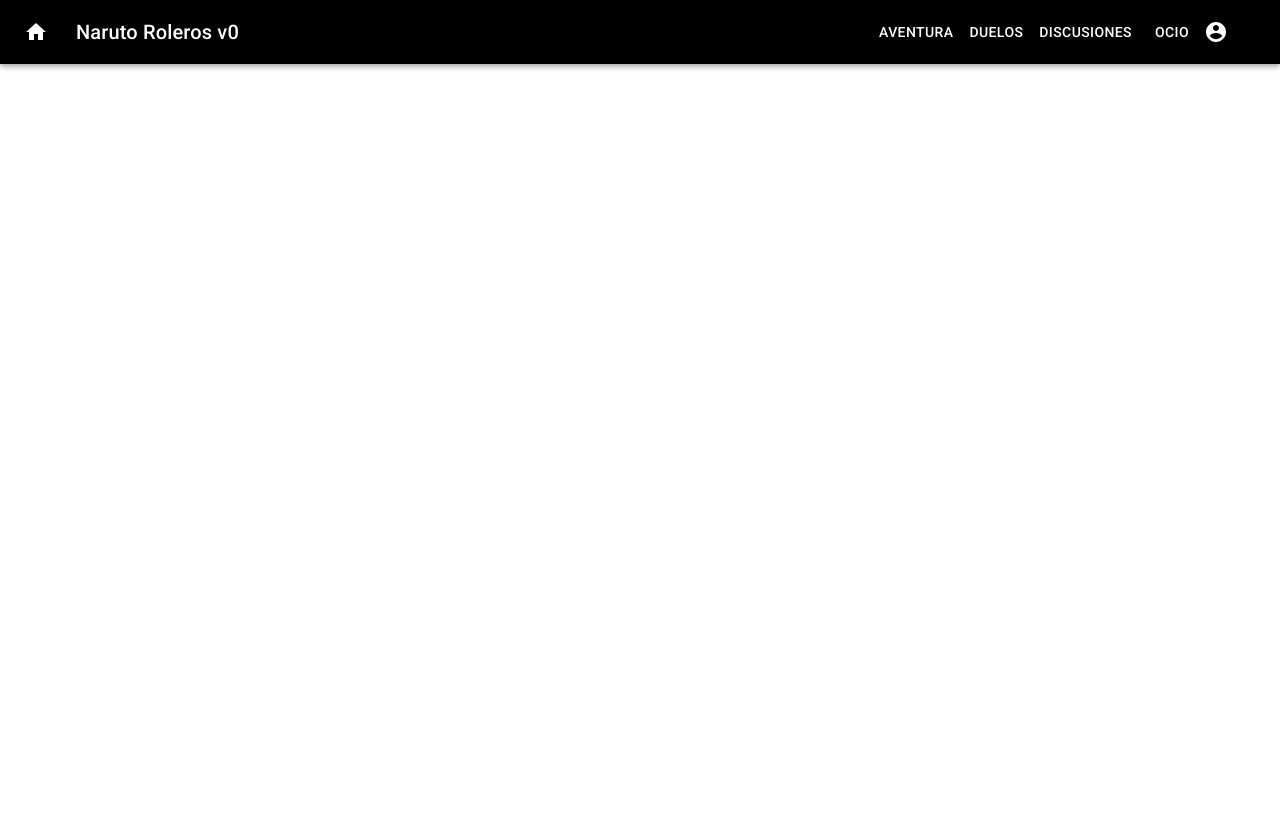
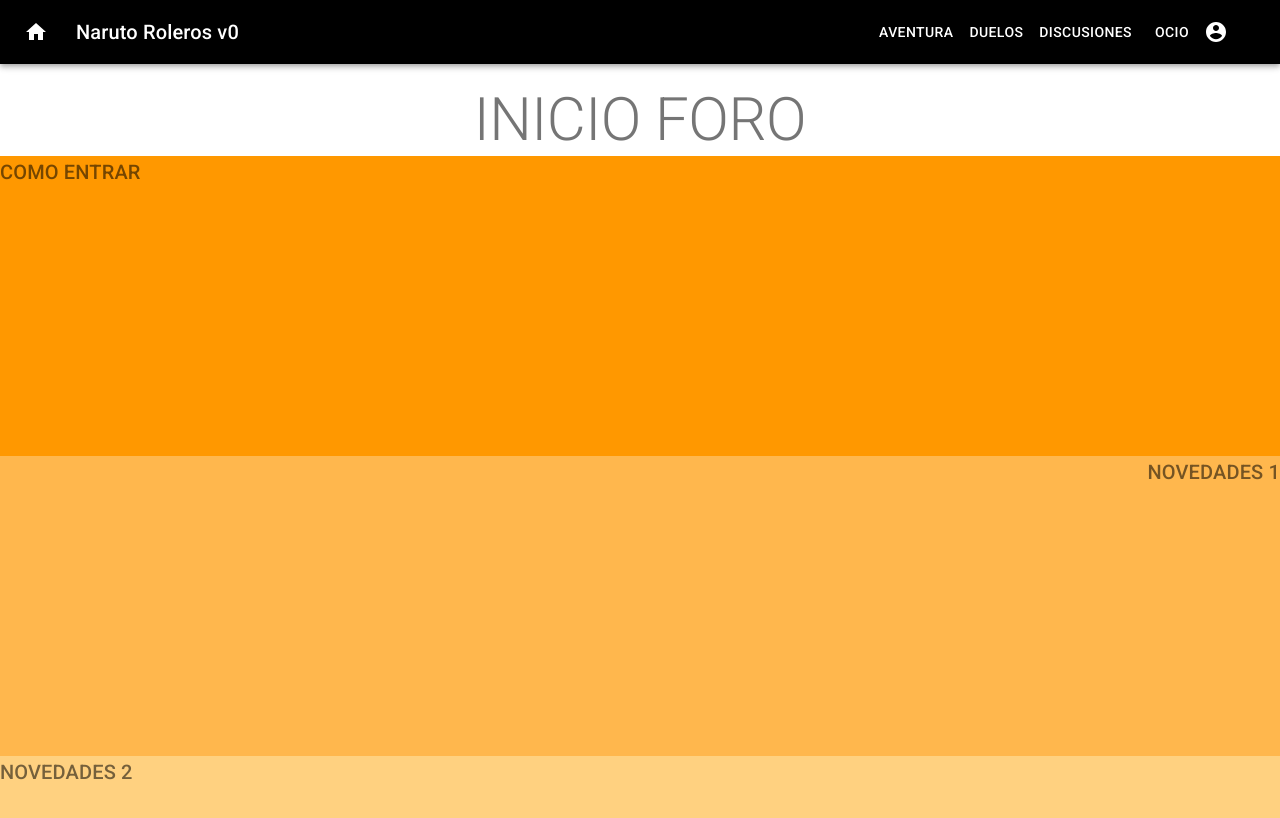
Before and after one commit to facundo-avila/front-naruto-roleros, a React (Create React App) app: page / in a window 1280 px wide. Shown: the top 818 px of the page. Built offline with nearby package versions, Linux system fonts and the light colour scheme.

Commit message:
Primera fase de maquetado de Home completo, proximos pasos: definir slots para imagenes promocionales, establecer enlaces para registrarse

```diff
--- a/public/index.html
+++ b/public/index.html
@@ -25,7 +25,7 @@
       Learn how to configure a non-root public URL by running `npm run build`.
     -->
     <link rel="stylesheet" href="https://fonts.googleapis.com/css?family=Roboto:300,400,500,700&display=swap" />
-    <title>React App</title>
+    <title>Naruto Roleros v0</title>
   </head>
   <body>
     <noscript>You need to enable JavaScript to run this app.</noscript>
--- a/src/App.js
+++ b/src/App.js
@@ -1,10 +1,12 @@
 import logo from './logo.svg';
 import Navbar from './components/navbar/navbar'
+import Home from './components/home/home'
 
 function App() {
   return (
     <div className="App">
       <Navbar></Navbar>
+      <Home></Home>
     </div>
   );
 }
--- /dev/null
+++ b/src/components/home/home-style.js
@@ -0,0 +1,40 @@
+import { makeStyles } from '@material-ui/core/styles';
+
+const useStyles = makeStyles((theme) => ({
+    root: {
+        flexGrow: 1,
+        marginTop: '20px',
+    },
+    gridHome:{
+        textAlign: 'center',
+        color: theme.palette.text.secondary
+    },
+    gridEnvolve:{
+        background: '#ff9800',
+        textAlign: 'left',
+        color: theme.palette.text.secondary,
+        height: '300px'
+    },
+    gridNews1:{
+        background: '#ffb74d',
+        textAlign: 'right',
+        color: theme.palette.text.secondary,
+        height: '300px',
+    },
+    gridNews2: {
+        background: '#ffd180',
+        textAlign: 'left',
+        color: theme.palette.text.secondary,
+        height: '300px'
+    },
+    paper: {
+        padding: theme.spacing(2),
+        textAlign: 'center',
+        color: theme.palette.text.secondary,
+    },
+    divider: {
+        margin: theme.spacing(2, 0),
+      },
+}));
+
+export default useStyles;
--- /dev/null
+++ b/src/components/home/home.jsx
@@ -0,0 +1,32 @@
+import React from 'react'
+import Grid from '@material-ui/core/Grid';
+
+import useStyles from './home-style'
+import Typography from '@material-ui/core/Typography'
+
+const Home = () => {
+    const classes = useStyles();
+
+    return (
+        <div className={classes.root}>
+            <Grid container>
+                <Grid item xs={12} className={classes.gridHome}>
+                    <Typography variant="h2" color="initial">INICIO FORO</Typography>
+                </Grid>
+
+                <Grid item xs={12} className={classes.gridEnvolve}>
+                    <Typography variant="h6" color="initial">COMO ENTRAR</Typography>
+                </Grid>
+                <Grid item xs={12} className={classes.gridNews1}>
+                    <Typography variant="h6" color="initial">NOVEDADES 1</Typography>
+                </Grid>
+                <Grid item xs={12} className={classes.gridNews2}>
+                    <Typography variant="h6" color="initial">NOVEDADES 2</Typography>
+                </Grid>
+            </Grid>
+
+        </div>
+    );
+}
+
+export default Home;
--- a/src/components/navbar/navbar.jsx
+++ b/src/components/navbar/navbar.jsx
@@ -12,8 +12,8 @@ import useStyles from './navbar-style';
 
 const Navbar = () => {
   const classes = useStyles();
-    return (
-        <div className={classes.root}>
+  return (
+    <div className={classes.root}>
       <AppBar position="static" className={classes.navbar}>
         <Toolbar>
           <IconButton edge="start" className={classes.menuButton} color="inherit" aria-label="home">
@@ -32,7 +32,7 @@ const Navbar = () => {
         </Toolbar>
       </AppBar>
     </div>
-    )
+  )
 }
 
 export default Navbar;
```
Also changed, not shown: 1 other file (tests, documents, lock files or other folders).
